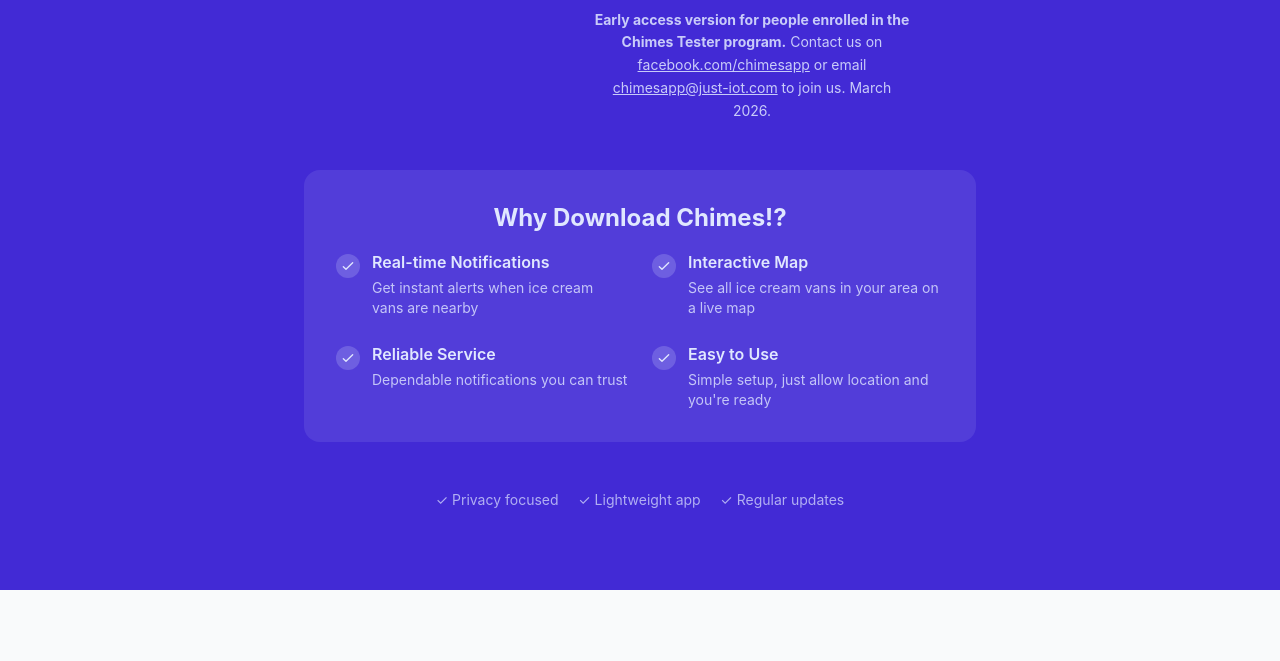
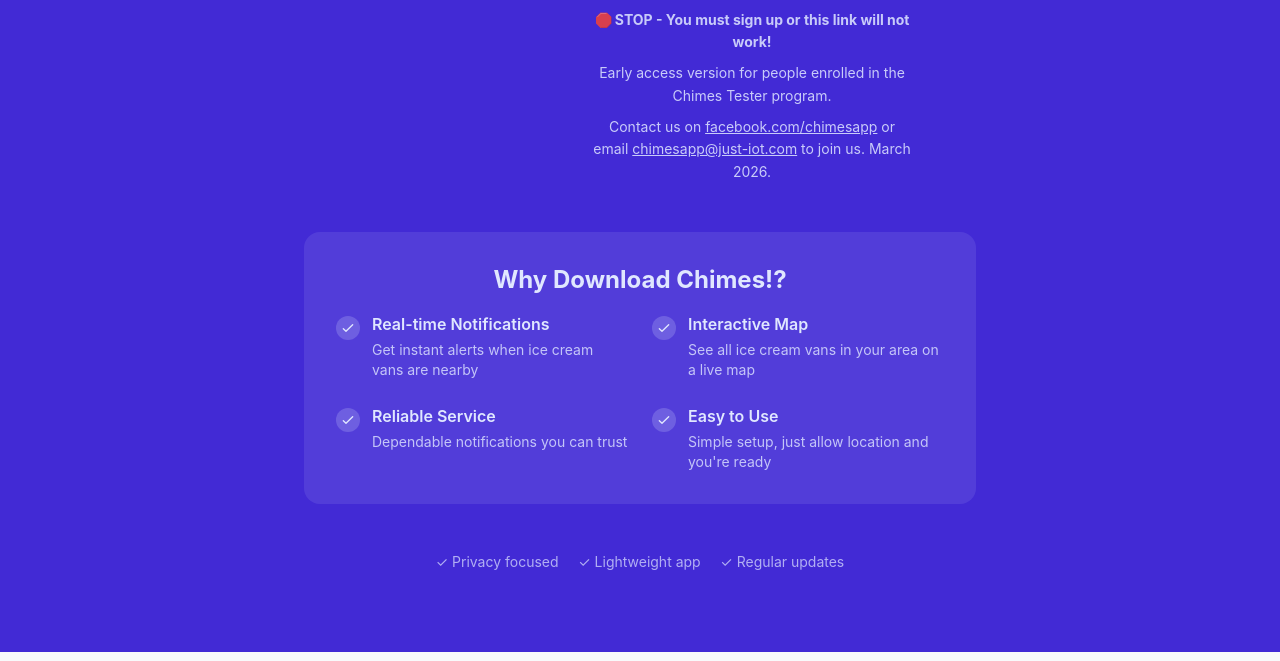
Before and after one commit to richstimson/chimes-website, an Astro site: page / in a window 1280 px wide. Shown: the part 7422-8083 px from the top of the page. Built offline with nearby package versions, Linux system fonts and the light colour scheme; Astro itself is replaced by a stand-in of ours.

Commit message:
Update tester signup warning copy

```diff
--- a/src/components/DownloadApp.astro
+++ b/src/components/DownloadApp.astro
@@ -32,9 +32,11 @@
                  alt="Get it on Google Play"
                  style="width: 210px; height: 90px;" />
           </a>
-          <span class="mt-3 text-sm leading-relaxed text-primary-content/85">
-            <strong>Early access version for people enrolled in the Chimes Tester program.</strong> Contact us on <a href="https://facebook.com/chimesapp" target="_blank" rel="noopener noreferrer" class="underline hover:no-underline">facebook.com/chimesapp</a> or email <a href="mailto:chimesapp@just-iot.com" class="underline hover:no-underline">chimesapp@just-iot.com</a> to join us. March 2026.
-          </span>
+          <div class="mt-3 text-sm leading-relaxed text-primary-content/85 space-y-2">
+            <p><strong>🛑 STOP - You must sign up or this link will not work!</strong></p>
+            <p>Early access version for people enrolled in the Chimes Tester program.</p>
+            <p>Contact us on <a href="https://facebook.com/chimesapp" target="_blank" rel="noopener noreferrer" class="underline hover:no-underline">facebook.com/chimesapp</a> or email <a href="mailto:chimesapp@just-iot.com" class="underline hover:no-underline">chimesapp@just-iot.com</a> to join us. March 2026.</p>
+          </div>
         </div>
       </div>
 
```
Also changed, not shown: .deploy-cache/current-checksums.txt, .deploy-cache/previous-checksums.txt, 6 other files.
